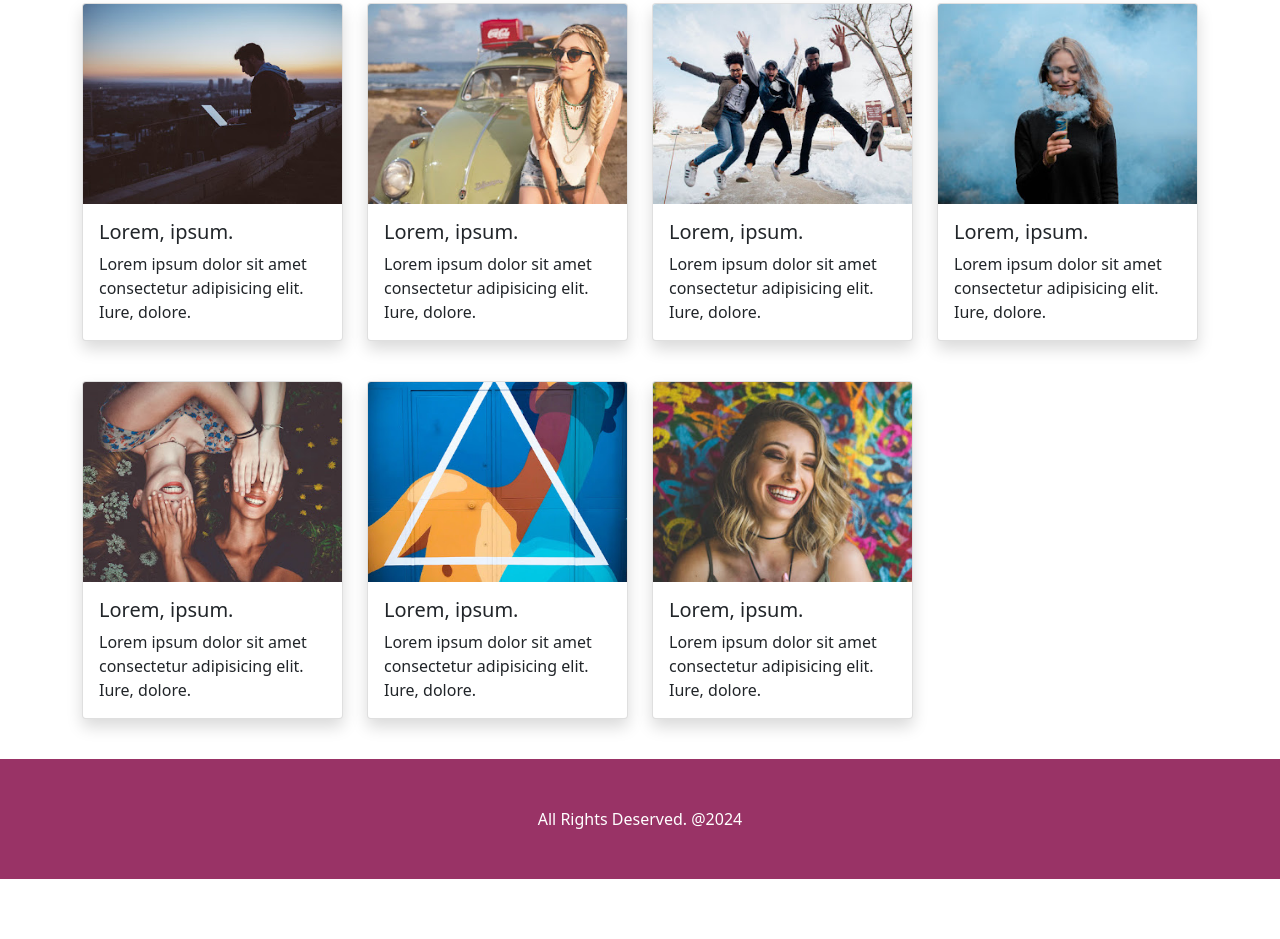
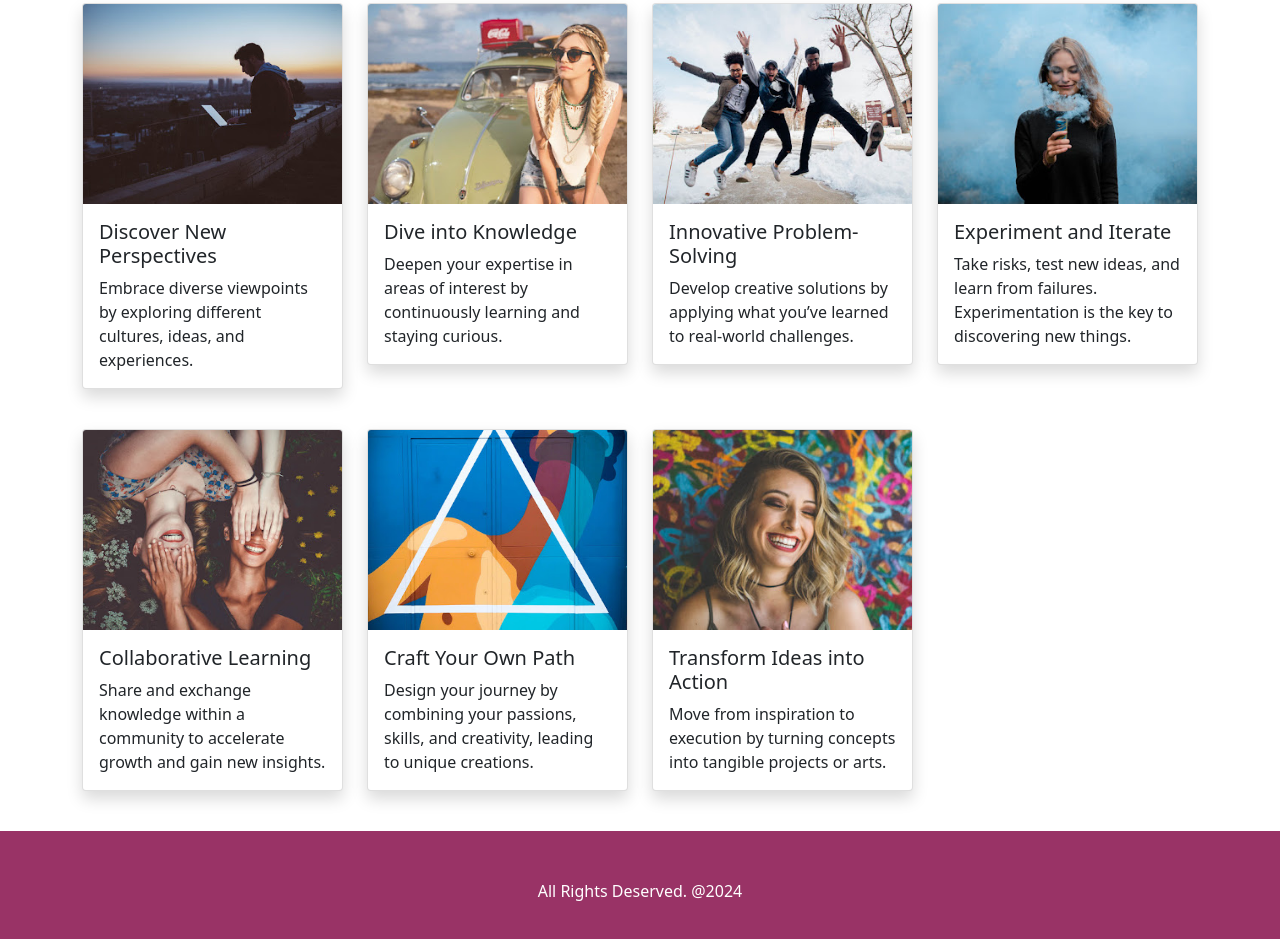
Before and after one commit to yasinserhatpeker/Blog-awesome.html, a plain HTML site: page index.html in a window 1280 px wide. Shown: the part 1149-2088 px from the top of the page. Before the commit the page ends 2028 px from the top, so only its background shows below. Drawn offline with nearby package versions, Linux system fonts and the light colour scheme.

Commit message:
card content değiştirildi.

```diff
--- a/index.html
+++ b/index.html
@@ -98,8 +98,8 @@
                 <div class="card mb-3 shadow">
                     <img src="img/1.jpeg" alt="" class="card-img-top">
                     <div class="card-body">
-                       <h5 class="card-title">Lorem, ipsum.</h5>
-                        <p class="card-text">Lorem ipsum dolor sit amet consectetur adipisicing elit. Iure, dolore.</p>
+                       <h5 class="card-title">Discover New Perspectives</h5>
+                        <p class="card-text">Embrace diverse viewpoints by exploring different cultures, ideas, and experiences.</p>
                     </div>
                 </div>
             </div>
@@ -107,8 +107,8 @@
                 <div class="card mb-3 shadow">
                     <img src="img/2.jpeg" alt="" class="card-img-top">
                     <div class="card-body">
-                       <h5 class="card-title">Lorem, ipsum.</h5>
-                        <p class="card-text">Lorem ipsum dolor sit amet consectetur adipisicing elit. Iure, dolore.</p>
+                       <h5 class="card-title"> Dive into Knowledge</h5>
+                        <p class="card-text">Deepen your expertise in areas of interest by continuously learning and staying curious.</p>
                     </div>
                 </div>
             </div>
@@ -116,8 +116,8 @@
                 <div class="card mb-3 shadow">
                     <img src="img/3.jpeg" alt="" class="card-img-top">
                     <div class="card-body">
-                       <h5 class="card-title">Lorem, ipsum.</h5>
-                        <p class="card-text">Lorem ipsum dolor sit amet consectetur adipisicing elit. Iure, dolore.</p>
+                       <h5 class="card-title"> Innovative Problem-Solving</h5>
+                        <p class="card-text">Develop creative solutions by applying what you’ve learned to real-world challenges.</p>
                     </div>
                 </div>
             </div>
@@ -125,8 +125,8 @@
                 <div class="card mb-3 shadow">
                     <img src="img/4.jpeg" alt="" class="card-img-top">
                     <div class="card-body">
-                       <h5 class="card-title">Lorem, ipsum.</h5>
-                        <p class="card-text">Lorem ipsum dolor sit amet consectetur adipisicing elit. Iure, dolore.</p>
+                       <h5 class="card-title">Experiment and Iterate</h5>
+                        <p class="card-text">Take risks, test new ideas, and learn from failures. Experimentation is the key to discovering new things.</p>
                     </div>
                 </div>
             </div>
@@ -134,8 +134,8 @@
                 <div class="card mb-3 shadow">
                     <img src="img/5.jpeg" alt="" class="card-img-top">
                     <div class="card-body">
-                       <h5 class="card-title">Lorem, ipsum.</h5>
-                        <p class="card-text">Lorem ipsum dolor sit amet consectetur adipisicing elit. Iure, dolore.</p>
+                       <h5 class="card-title">Collaborative Learning</h5>
+                        <p class="card-text">Share and exchange knowledge within a community to accelerate growth and gain new insights.</p>
                     </div>
                 </div>
             </div>
@@ -143,8 +143,8 @@
                 <div class="card mb-3 shadow">
                     <img src="img/6.jpeg" alt="" class="card-img-top">
                     <div class="card-body">
-                       <h5 class="card-title">Lorem, ipsum.</h5>
-                        <p class="card-text">Lorem ipsum dolor sit amet consectetur adipisicing elit. Iure, dolore.</p>
+                       <h5 class="card-title"> Craft Your Own Path</h5>
+                        <p class="card-text">Design your journey by combining your passions, skills, and creativity, leading to unique creations.</p>
                     </div>
                 </div>
             </div>
@@ -152,8 +152,8 @@
                 <div class="card mb-3 shadow">
                     <img src="img/7.jpeg" alt="" class="card-img-top">
                     <div class="card-body">
-                       <h5 class="card-title">Lorem, ipsum.</h5>
-                        <p class="card-text">Lorem ipsum dolor sit amet consectetur adipisicing elit. Iure, dolore.</p>
+                       <h5 class="card-title">Transform Ideas into Action</h5>
+                        <p class="card-text">Move from inspiration to execution by turning concepts into tangible projects or arts.</p>
                     </div>
                 </div>
             </div>
```
